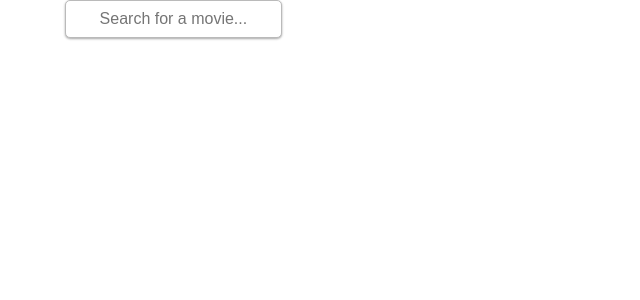
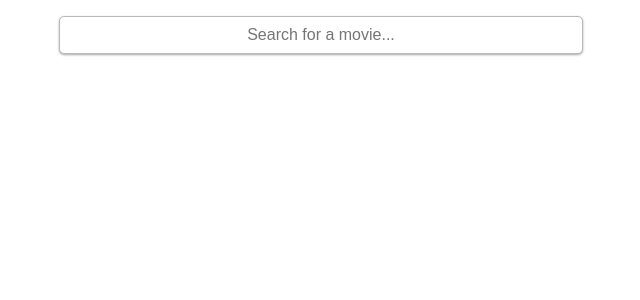
Before and after one commit to uziandari/moView, a React (Create React App) app: page / in a window 1280 px wide. Shown: the top 300 px of the page, without its empty margins (319-959 px from the left). Built offline with nearby package versions, Linux system fonts and the light colour scheme; what react-router-redux would draw is missing.

Commit message:
changed movie grid to use flexbox. Small ui change on searchbar

```diff
--- a/src/components/MovieGrid.js
+++ b/src/components/MovieGrid.js
@@ -28,14 +28,14 @@ export default class MovieGrid extends Component {
       });
     } else {
       return (
-        <div>Nothing Found</div>
+        <div></div>
       );
     }
 
     return (
-      <div className="movies-container">
+      <section className="results-container">
         {moviesNode.length === 0 ? null : moviesNode}
-      </div>
+      </section>
     );
   }
 
--- a/src/components/SearchBar.js
+++ b/src/components/SearchBar.js
@@ -11,9 +11,9 @@ export default class SearchBar extends Component {
 
   render() {
     return (
-      <div className="search-container">
+      <section className="search-container">
         <input className="search-input" placeholder="Search for a movie..." onChange={event => this.onInputChange(event.target.value)} />
-      </div>
+      </section>
     )
   }
 }
--- a/src/styles/movieGrid.css
+++ b/src/styles/movieGrid.css
@@ -1,4 +1,4 @@
-.movies-container {
+.results-container {
   display: -webkit-box;
   display: -ms-flexbox;
   display: flex;
@@ -9,7 +9,8 @@
       -ms-flex-direction: row;
           flex-direction: row;
   overflow: hidden;
-  margin: 60px 5px 5px 5px;
+  justify-content: center;
+  margin: 0;
 }
 
 .movie-card {
@@ -20,9 +21,9 @@
   -webkit-box-direction: normal;
       -ms-flex-direction: column;
           flex-direction: column;
-  -webkit-box-align: left;
-      -ms-flex-align: left;
-          align-items: left;
+  -webkit-box-align: center;
+      -ms-flex-align: center;
+          align-items: center;
   margin: 15px;
   width: 240px;
   background: #fff;
--- a/src/styles/searchbar.css
+++ b/src/styles/searchbar.css
@@ -1,10 +1,11 @@
 .search-container {
-  margin: 0 30%;
+  margin: auto;
+  padding-top: 1em;
 }
 
 .search-input {
-  display: inline-block;
-  margin: 0;
+  display: block;
+  margin: auto;
   text-align: center;
   width: 40%;
   box-shadow: 0 1px 3px rgba(0,0,0,0.12), 0 1px 2px rgba(0,0,0,0.24);
```
